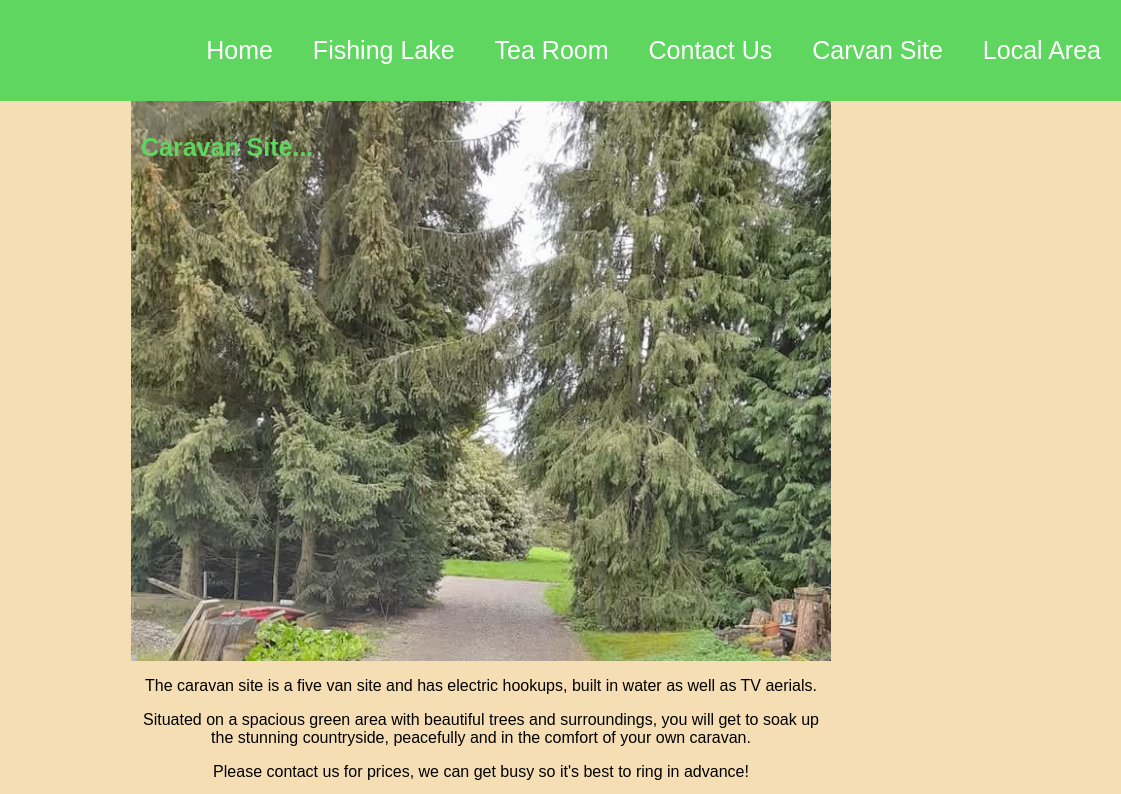
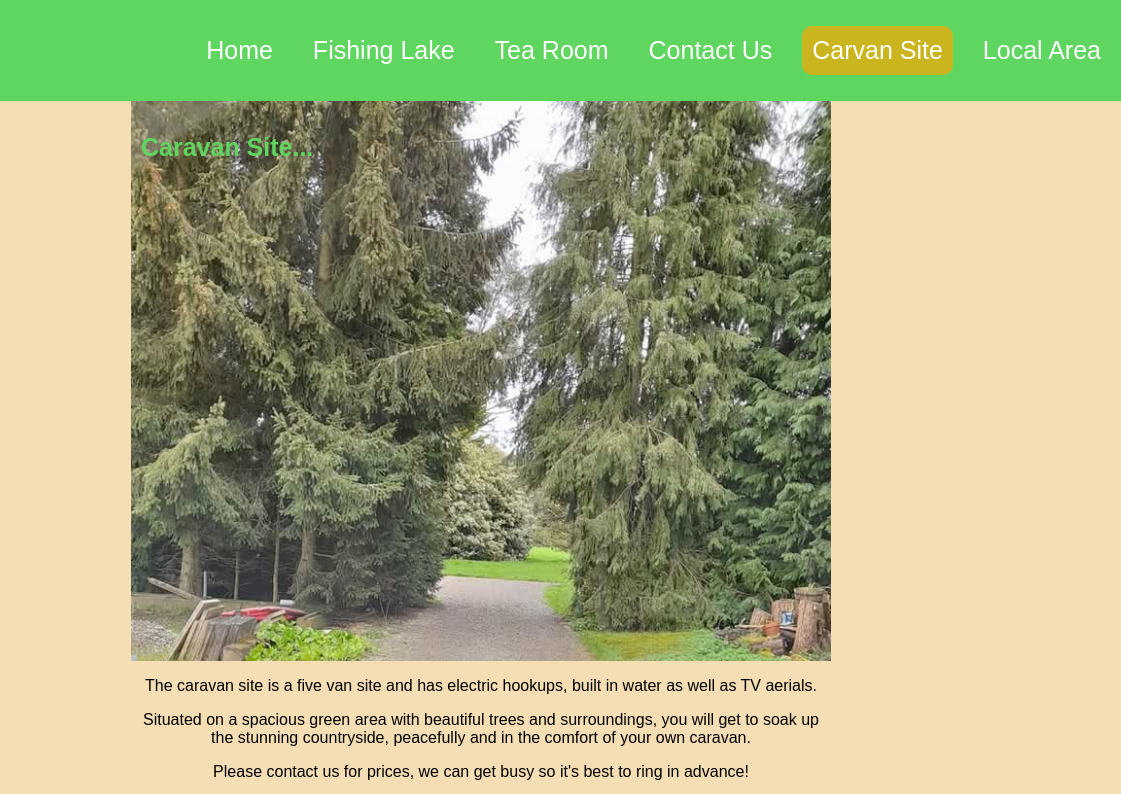
Before and after one commit to DavidWahomeK/SweetHegdesFarm, a plain HTML site: page caravan.html in a window 1280 px wide. Shown: the top 794 px of the page, 159-1280 px from the left. Drawn offline with Linux system fonts and the light colour scheme.

Commit message:
Update caravan.html

```diff
--- a/caravan.html
+++ b/caravan.html
@@ -17,7 +17,7 @@
                 <a id="navbar-button" href="fishing.html"><li>Fishing Lake</li></a>
                 <a id="navbar-button" href="tearoom.html"><li>Tea Room</li></a>
                 <a id="navbar-button" href="contact.html" > <li>Contact Us</li></a>
-                <a id="navbar-button" href="caravan.html" ><li>Carvan Site</li></a>
+                <a id="navbar-button" href="caravan.html" class="active"><li>Carvan Site</li></a>
                 <a id="navbar-button" href="local.html"><li>Local Area</li></a>
 
             </ul>
```
